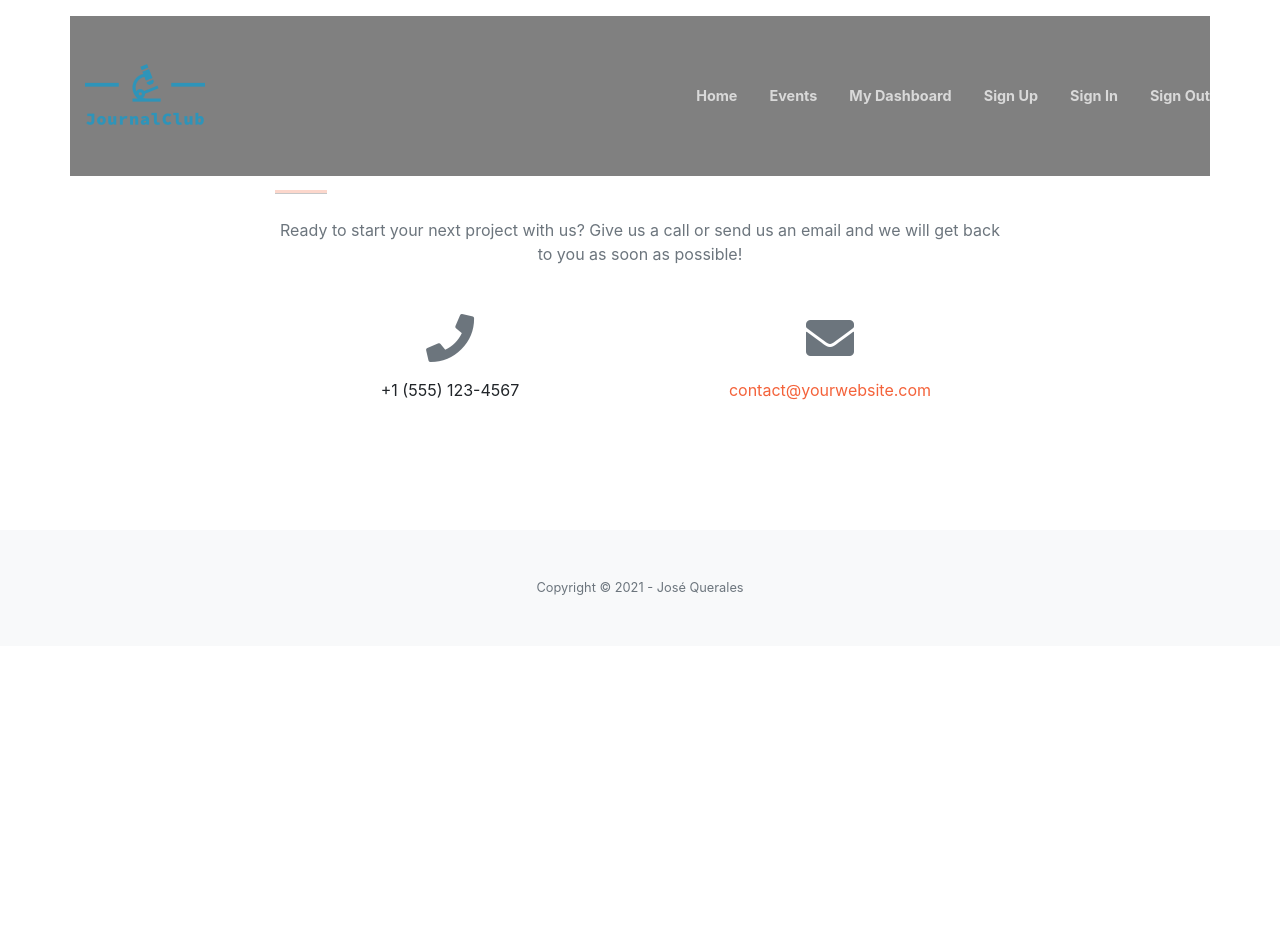
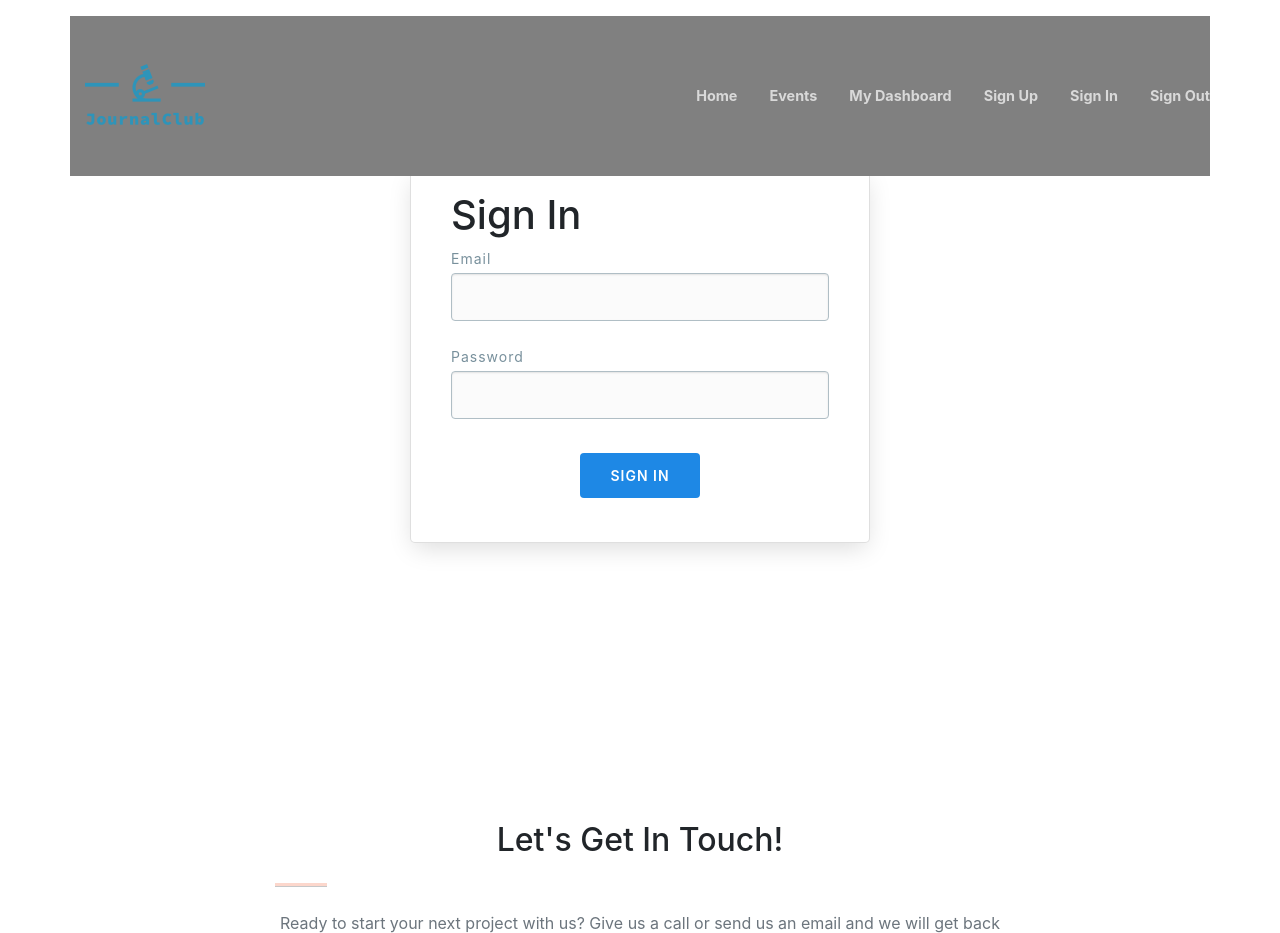
Before and after one commit to jdquerales/MilestoneProject_3, a Flask app: page /signin in a window 1280 px wide. Shown: the top 933 px of the page. Before the commit the page ends 595 px from the top, so only its background shows below. Run offline with Flask 2, Linux system fonts and the light colour scheme; some libraries are stand-ins or nearby versions.

Commit message:
Add sign in form in signin.html & python signin function added in app.py

```diff
--- a/app.py
+++ b/app.py
@@ -85,8 +85,10 @@ def dashboard():
     return render_template('dashboard.html')
 
 
-@app.route('/signin')
+@app.route('/signin',  methods=['POST','GET'])
 def signin():
+    if request.method == 'POST':
+        return User().login()
     return render_template('signin.html')
 
 
--- a/static/js/scripts.js
+++ b/static/js/scripts.js
@@ -38,7 +38,7 @@ $("form[name=login_form").submit(function (e) {
         data: data,
         dataType: "json",
         success: function (resp) {
-            window.location.href = "/dashboard/";
+            window.location.href = "/dashboard";
         },
         error: function (resp) {
             $error.text(resp.responseJSON.error).removeClass("error--hidden");
--- a/templates/signin.html
+++ b/templates/signin.html
@@ -1 +1,37 @@
 {% extends "base.html" %}
+
+{% block content %}
+<div class="card-wrapper">
+
+    <div class="card">
+
+        <h1 class="center">Sign In</h1>
+
+        <form name="login_form" method="POST" action="{{ url_for('signin') }}">
+
+            <div class=" form-group">
+      <label for="email">Email</label>
+        <input type="email" name="email" class="field" required>
+            </div>
+
+            <div class="form-group">
+            <label for="password">Password</label>
+        <input type="password" name="password" class="field" required>
+
+            </div>
+
+
+            <p class="error error--hidden"></p>
+
+            <div class="form-group">
+                <input type="submit" value="Sign In" class="btn-form">
+            </div>
+
+        </form>
+
+
+    </div>
+
+</div>
+
+{% endblock %}
--- a/templates/signup.html
+++ b/templates/signup.html
@@ -5,7 +5,7 @@
 
     <div class="card">
 
-        <h1 class="center">Create an Account</h1>
+        <h1 class="center">Sign Up</h1>
 
         <form name="signup_form" method="POST" action="{{ url_for('signup') }}">
 
```
